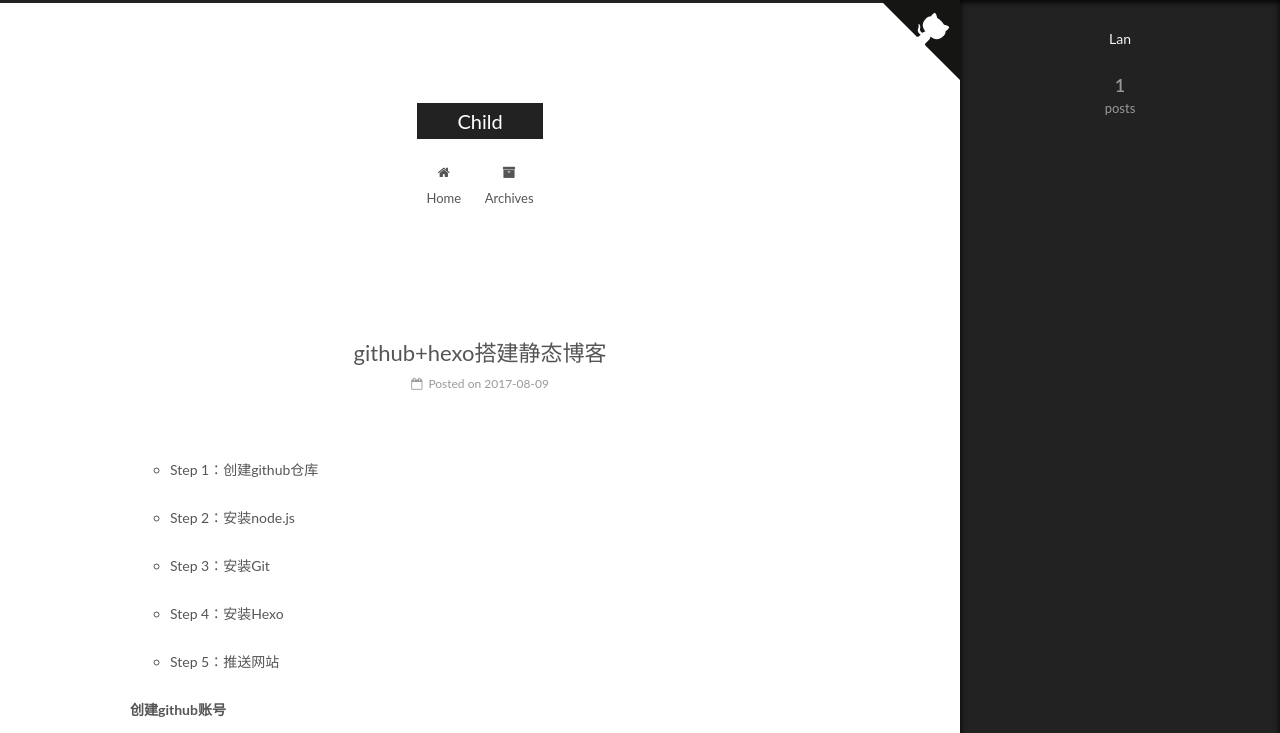
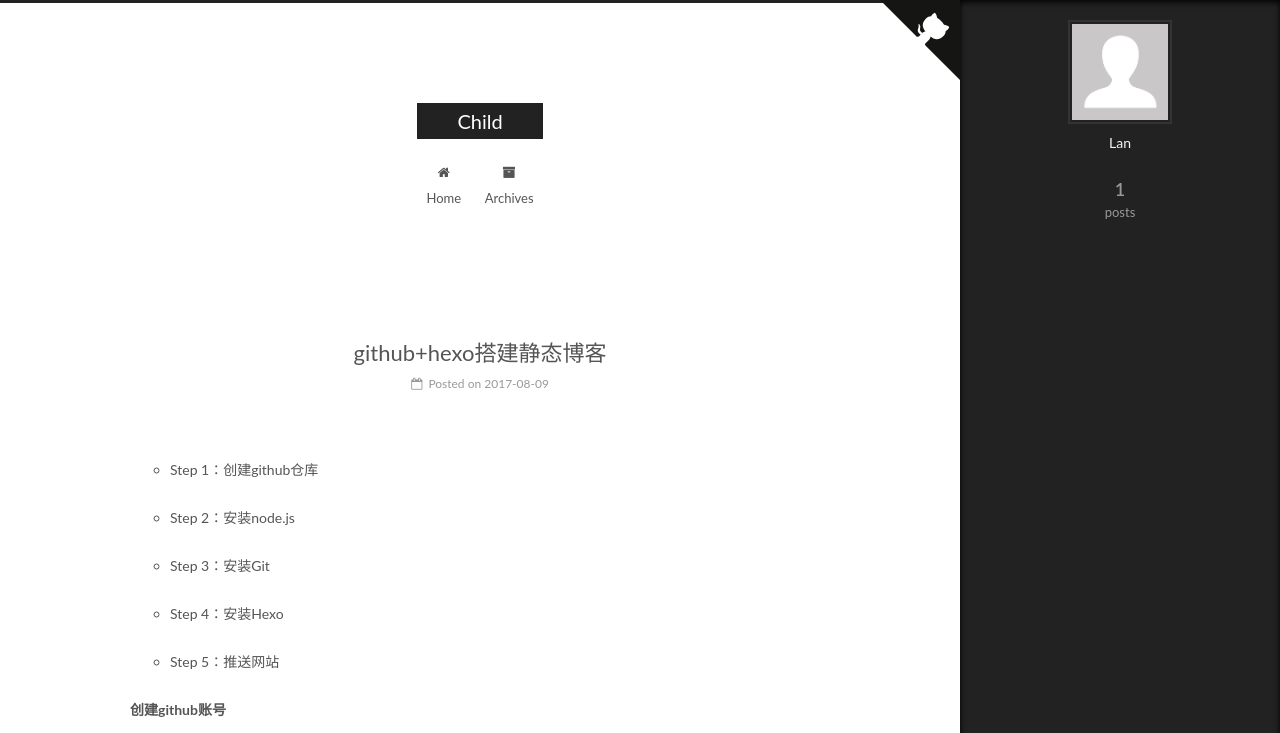
Before and after one commit to Indigotin/Indigotin.github.io, a plain HTML site: page 2017/08/09/github-hexo搭建静态博客/index.html in a window 1280 px wide. Both pictures are taken after a click on the element 1238 px from the left and 743 px from the top of the page. Shown: the top 733 px of the page. Drawn offline with Linux system fonts and the light colour scheme.

Commit message:
Site updated: 2018-02-01 13:13:08

```diff
--- a/2017/08/09/github-hexo搭建静态博客/index.html
+++ b/2017/08/09/github-hexo搭建静态博客/index.html
@@ -453,6 +453,10 @@
         <div class="site-overview">
           <div class="site-author motion-element" itemprop="author" itemscope itemtype="http://schema.org/Person">
 
+              <img class="site-author-image" itemprop="image"
+                src="/images/avatar.gif"
+                alt="Lan" />
+
               <p class="site-author-name" itemprop="name">Lan</p>
               <p class="site-description motion-element" itemprop="description"></p>
           </div>
```
Also changed, not shown: archives/2017/08/index.html (+4 -0 lines), archives/2017/index.html (+4 -0 lines), archives/index.html (+4 -0 lines), index.html (+4 -0 lines).
